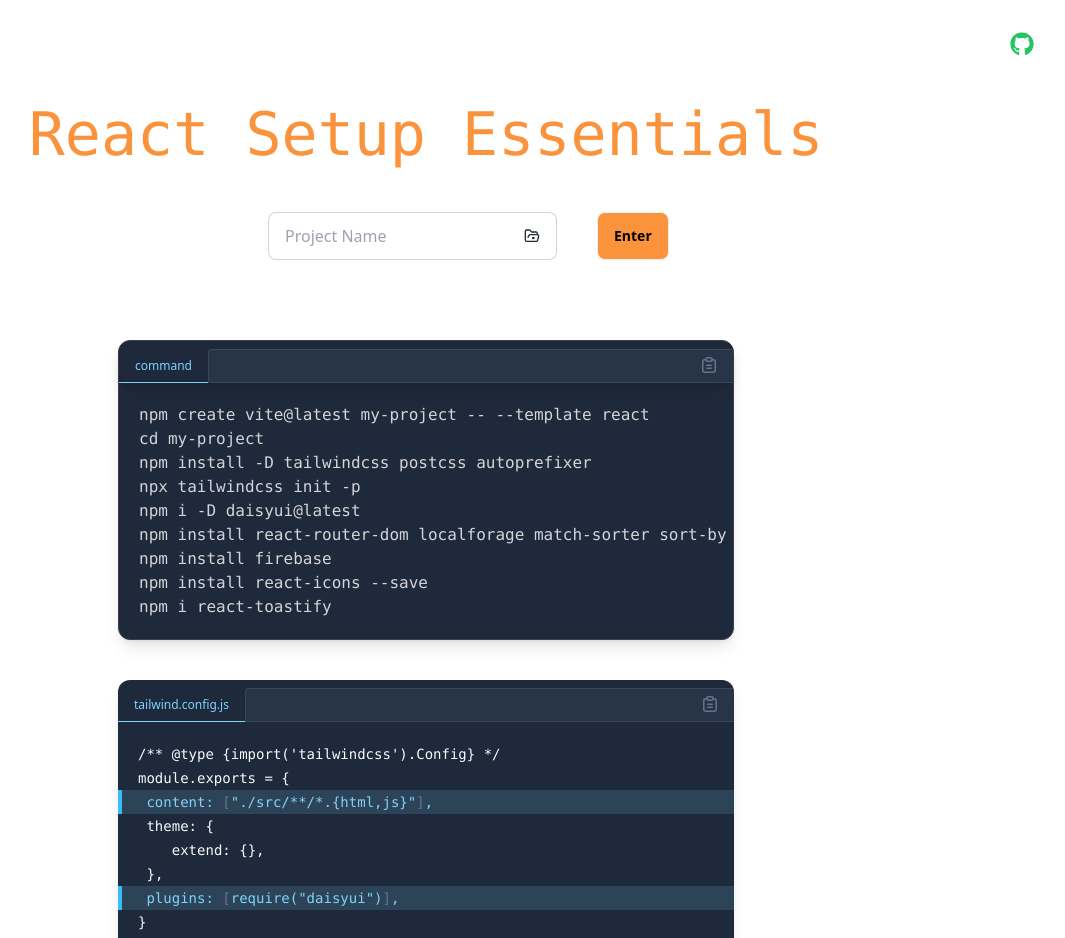
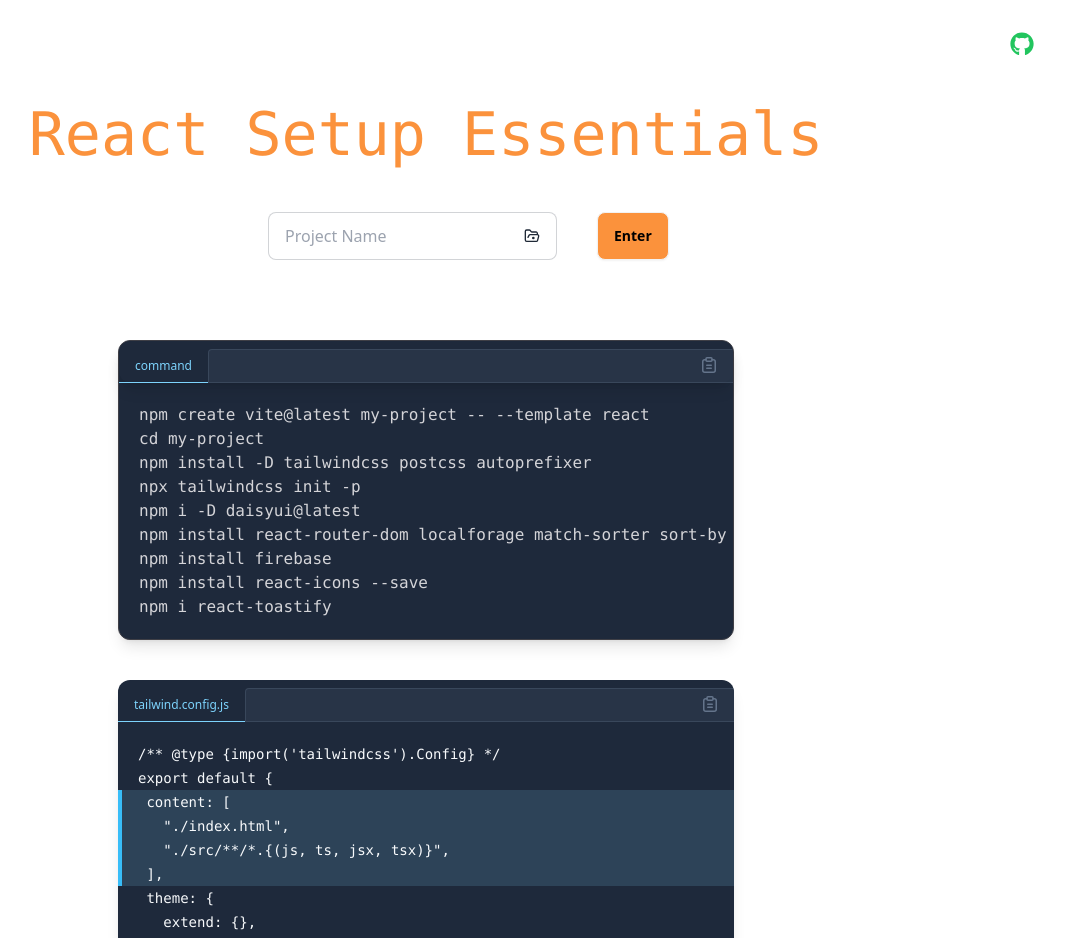
Before and after one commit to Anawrulkabir/react-setup, a React (Vite) app: page / in a window 1280 px wide. Shown: the top 938 px of the page, without its empty margins (214-1279 px from the left). Built offline with nearby package versions, Linux system fonts and the light colour scheme.

Commit message:
fixes some issues

```diff
--- a/src/App.jsx
+++ b/src/App.jsx
@@ -143,7 +143,7 @@ function App() {
                 <button
                   type="button"
                   className="text-slate-500 hover:text-slate-400 "
-                  data-tip="copied 2"
+                  data-tip="copied"
                   id="tailwind-config-btn"
                   onClick={() =>
                     copyToClipboard('tailwind-config', 'tailwind-config-btn')
@@ -202,27 +202,45 @@ function App() {
                   <span className="token plain"></span>
                 </span>
                 <span className="token block">
-                  <span className="token plain">module</span>
-                  <span className="token punctuation">.</span>
-                  <span className="token property-access">exports</span>
+                  <span className="token plain"></span>
+                  <span className="token keyword module">export</span>
                   <span className="token plain"> </span>
-                  <span className="token operator">=</span>
+                  <span className="token keyword module">default</span>
                   <span className="token plain"> </span>
                   <span className="token punctuation">&#123;</span>
                   <span className="token plain"></span>
                 </span>
-                <span className="token block -mx-5 pl-4 pr-5 border-l-4 border-sky-400 bg-sky-300/[0.15] text-sky-300">
+                <span className="token block -mx-5 pl-4 pr-5 border-l-4 border-sky-400 bg-sky-300/[0.15]">
                   <span className="token plain"> </span>
-                  <span className="token literal-property property ">
+                  <span className="token literal-property property">
                     content
                   </span>
                   <span className="token operator">:</span>
                   <span className="token plain"> </span>
-                  <span className="token punctuation text-slate-500">[</span>
+                  <span className="token punctuation">[</span>
+                  <span className="token plain"></span>
+                </span>
+                <span className="token block -mx-5 pl-4 pr-5 border-l-4 border-sky-400 bg-sky-300/[0.15]">
+                  <span className="token plain"> </span>
+                  <span className="token plain"> </span>
+                  <span className="token plain"> </span>
+                  <span className="token string">&quot;./index.html&quot;</span>
+                  <span className="token punctuation">,</span>
+                  <span className="token plain"></span>
+                </span>
+                <span className="token block -mx-5 pl-4 pr-5 border-l-4 border-sky-400 bg-sky-300/[0.15]">
+                  <span className="token plain"> </span>
+                  <span className="token plain"> </span>
+                  <span className="token plain"> </span>
                   <span className="token string">
-                    &quot;./src/**/*.&#123;html,js&#125;&quot;
+                    &quot;./src/**/*.&#123;(js, ts, jsx, tsx)&#125;&quot;
                   </span>
-                  <span className="token punctuation text-slate-500">]</span>
+                  <span className="token punctuation">,</span>
+                  <span className="token plain"></span>
+                </span>
+                <span className="token block -mx-5 pl-4 pr-5 border-l-4 border-sky-400 bg-sky-300/[0.15]">
+                  <span className="token plain"> </span>
+                  <span className="token punctuation">]</span>
                   <span className="token punctuation">,</span>
                   <span className="token plain"></span>
                 </span>
@@ -238,13 +256,11 @@ function App() {
                   <span className="token plain"> </span>
                   <span className="token plain"> </span>
                   <span className="token plain"> </span>
-                  <span className="token plain"> </span>
                   <span className="token literal-property property">
                     extend
                   </span>
                   <span className="token operator">:</span>
                   <span className="token plain"> </span>
-                  <span className="token punctuation"></span>
                   <span className="token punctuation">&#123;</span>
                   <span className="token punctuation">&#125;</span>
                   <span className="token punctuation">,</span>
```
